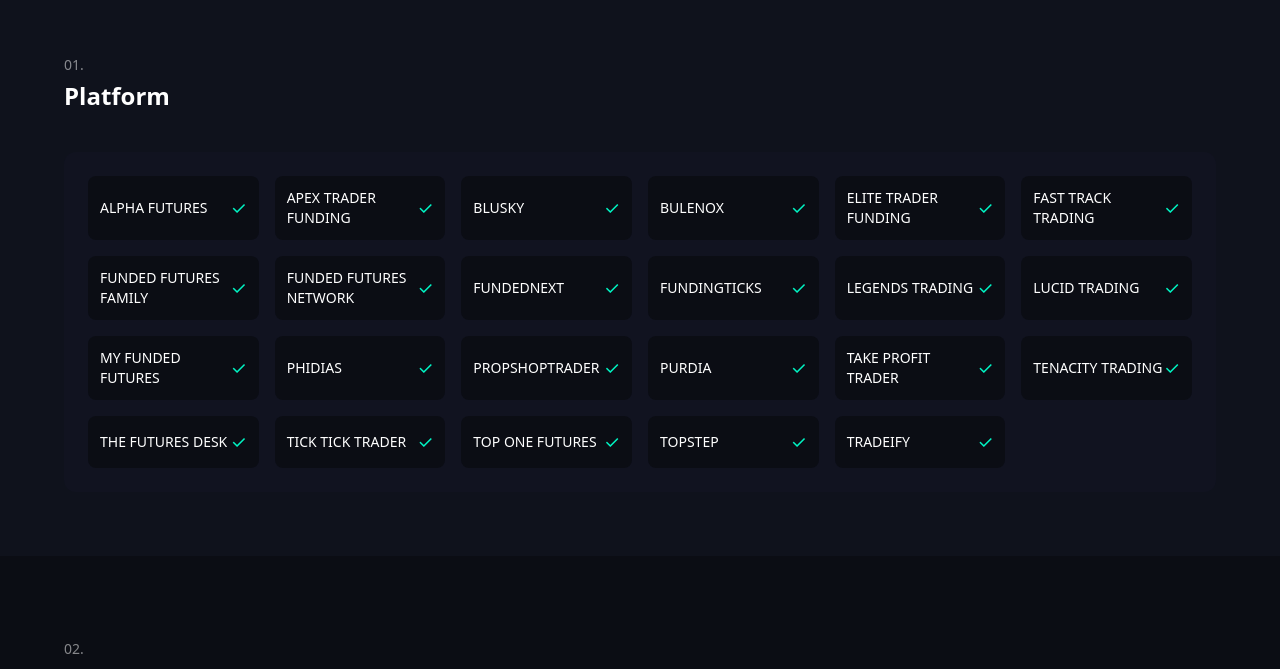
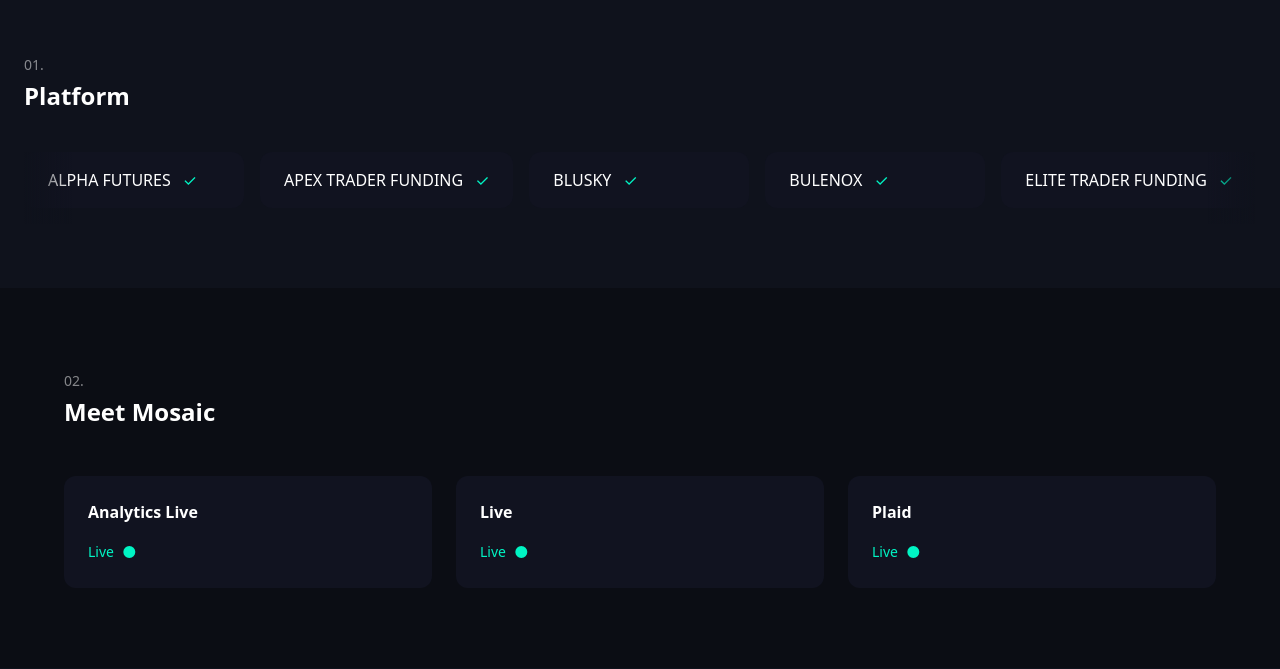
Before and after one commit to tradethemosaic/propflow-clone, a Next.js app: page / in a window 1280 px wide. Shown: the part 736-1405 px from the top of the page. Built offline with nearby package versions, Linux system fonts and the light colour scheme.

Commit message:
Convert platform section to horizontal carousel

```diff
--- a/src/app/globals.css
+++ b/src/app/globals.css
@@ -73,3 +73,12 @@
   font-size: 0.75rem;
   font-weight: 500;
 }
+
+/* Hide scrollbar for carousel */
+.scrollbar-hide::-webkit-scrollbar {
+  display: none;
+}
+.scrollbar-hide {
+  -ms-overflow-style: none;
+  scrollbar-width: none;
+}
--- a/src/app/page.tsx
+++ b/src/app/page.tsx
@@ -6,6 +6,15 @@
   title: "Mosaic - Track Every Prop Firm",
   description: "Track Every Prop Firm. One Unified Dashboard.",
 };
+
+const propFirms = [
+  "ALPHA FUTURES", "APEX TRADER FUNDING", "BLUSKY", "BULENOX",
+  "ELITE TRADER FUNDING", "FAST TRACK TRADING", "FUNDED FUTURES FAMILY",
+  "FUNDED FUTURES NETWORK", "FUNDEDNEXT", "FUNDINGTICKS",
+  "LEGENDS TRADING", "LUCID TRADING", "MY FUNDED FUTURES", "PHIDIAS",
+  "PROPSHOPTRADER", "PURDIA", "TAKE PROFIT TRADER", "TENACITY TRADING",
+  "THE FUTURES DESK", "TICK TICK TRADER", "TOP ONE FUTURES", "TOPSTEP", "TRADEIFY"
+];
 
 export default function Home() {
   return (
@@ -137,32 +146,42 @@
         </div>
       </section>
 
-      {/* Platform Section */}
+      {/* Platform Section - Carousel */}
       <section id="platform" className="py-16 px-6" style={{ background: '#0f121c' }}>
-        <div className="max-w-6xl mx-auto">
+        <div className="max-w-7xl mx-auto">
           <div className="mb-10">
             <span className="text-white/50 text-sm font-medium">01.</span>
             <h2 className="text-2xl font-bold text-white mt-1">Platform</h2>
           </div>
-          <div
-            className="p-6 rounded-xl"
-            style={{ background: '#111320' }}
-          >
-            <div className="grid grid-cols-2 md:grid-cols-4 lg:grid-cols-6 gap-4">
-              {[
-                "ALPHA FUTURES", "APEX TRADER FUNDING", "BLUSKY", "BULENOX",
-                "ELITE TRADER FUNDING", "FAST TRACK TRADING", "FUNDED FUTURES FAMILY",
-                "FUNDED FUTURES NETWORK", "FUNDEDNEXT", "FUNDINGTICKS",
-                "LEGENDS TRADING", "LUCID TRADING", "MY FUNDED FUTURES", "PHIDIAS",
-                "PROPSHOPTRADER", "PURDIA", "TAKE PROFIT TRADER", "TENACITY TRADING",
-                "THE FUTURES DESK", "TICK TICK TRADER", "TOP ONE FUTURES", "TOPSTEP", "TRADEIFY"
-              ].map((firm) => (
-                <div key={firm} className="flex items-center justify-between p-3 rounded-lg" style={{ background: '#0b0d14' }}>
-                  <span className="text-white text-sm font-medium">{firm}</span>
-                  <span className="text-lg" style={{ color: '#00f5c4' }}>✓</span>
+
+          {/* Horizontal Carousel */}
+          <div className="relative">
+            <div
+              className="flex gap-4 overflow-x-auto pb-4 scrollbar-hide"
+              style={{
+                scrollbarWidth: 'none',
+                msOverflowStyle: 'none',
+              }}
+            >
+              {/* Duplicate firms for seamless infinite scroll effect */}
+              {[...propFirms, ...propFirms, ...propFirms].map((firm, idx) => (
+                <div
+                  key={`${firm}-${idx}`}
+                  className="flex-shrink-0 px-6 py-4 rounded-xl flex items-center gap-3"
+                  style={{
+                    background: '#111320',
+                    minWidth: '220px'
+                  }}
+                >
+                  <span className="text-white font-medium whitespace-nowrap">{firm}</span>
+                  <span style={{ color: '#00f5c4' }}>✓</span>
                 </div>
               ))}
             </div>
+
+            {/* Fade edges */}
+            <div className="absolute left-0 top-0 bottom-0 w-12 pointer-events-none" style={{ background: 'linear-gradient(to right, #0f121c, transparent)' }}></div>
+            <div className="absolute right-0 top-0 bottom-0 w-12 pointer-events-none" style={{ background: 'linear-gradient(to left, #0f121c, transparent)' }}></div>
           </div>
         </div>
       </section>
```
